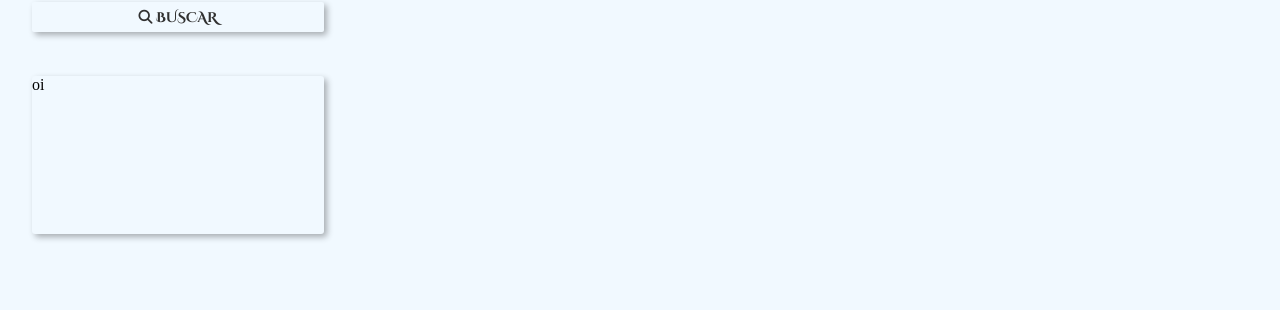
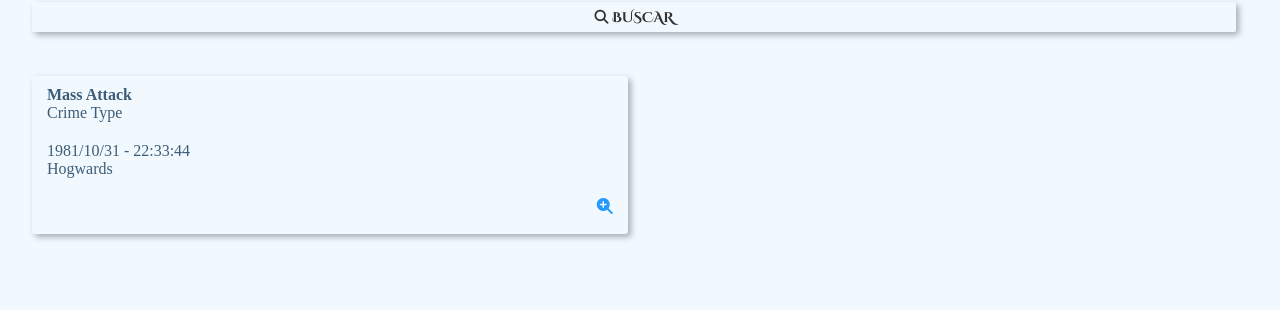
Before and after one commit to wallaceantunes/projetoAthonTech, a Vue app: page / in a window 1280 px wide. Shown: the part 390-700 px from the top of the page. Built offline with nearby package versions, Linux system fonts and the light colour scheme.

Commit message:
tablet layout and cards

```diff
--- a/src/App.vue
+++ b/src/App.vue
@@ -15,7 +15,7 @@
   components: { Header, Footer }
 })
 </script>
-<style >
+<style>
 *{
   margin: 0;
   padding: 0;
@@ -35,4 +35,47 @@
 .text-center{
   text-align: center;
 }
+.container
+{
+    display: flex;
+    flex-direction: column;
+}
+.row{
+    display: flex;
+    flex-wrap: wrap;
+    margin-bottom: 20px;
+}
+.row-spaced{
+    justify-content: space-between;
+}
+.col-pc-25p{
+    width: 24%;
+    flex-basis: auto;
+    margin-right: 1%;
+}
+.col-pc-50p{
+    width: 49%;
+    align-self: flex-end;
+    margin-right: 1%;
+}
+.col-pc-100p{
+  width: 100%;
+  align-self: flex-end;
+}
+@media screen and (min-width: 768px) and (max-width: 1439px){
+.col-tb-25p{
+    width: 24%;
+    flex-basis: auto;
+    margin-right: 1%;
+}
+.col-tb-50p{
+    width: 49%;
+    flex-basis: auto;
+    margin-right: 1%;
+}
+.col-tb-100p{
+    width: 100%;
+    flex-basis: auto;
+}
+}
 </style>
--- a/src/components/CrimeList/cardCrime.vue
+++ b/src/components/CrimeList/cardCrime.vue
@@ -1,13 +1,29 @@
 <template>
-  <div class="container">
-    <div class="row">
-        <div class="col-25p">
-            <div class="card">
-                oi
+    <div class="card">
+        <div class="container">
+            <div class="row">
+                <div class="col-pc-100p">
+                    <b>Mass Attack</b>
+                </div>
+                <br>
+                <div class="col-pc-100p">
+                    Crime Type
+                </div>
+            </div>
+            <div class="row">
+                <div class="col-pc-100p">
+                    1981/10/31 - 22:33:44
+                </div>
+                <br>
+                <div class="col-pc-100p">
+                    Hogwards
+                </div>
+            </div>
+            <div class="row icon-left">
+                <i class="fa fa-search-plus" aria-hidden="true"></i>
             </div>
         </div>
     </div>
-  </div>
 </template>
 
 <script>
@@ -20,33 +36,20 @@
 .card{
     margin-top: 6px;
     width: 100%;
+    padding-left: 15px;
+    padding-right: 15px;
+    padding-top: 10px;
+    padding-bottom: 10px;
     background: #F1F9FF 0% 0% no-repeat padding-box;
     box-shadow: 3px 3px 6px 0px rgba(0, 0, 0, 0.31);
     border-radius: 3px;
     height: 158px;
     margin-bottom: 6px;
+    color: #3C5C77;
+    font: normal normal medium 15px/19px Montserrat;
 }
-.container
-{
-    display: flex;
-    flex-direction: column;
-}
-.row{
-    display: flex;
-    flex-wrap: wrap;
-    margin-bottom: 20px;
-}
-.row-spaced{
-    justify-content: space-between;
-}
-.col-25p{
-    width: 24%;
-    flex-basis: auto;
-    margin-right: 1%;
-}
-.col-50p{
-    width: 49%;
-    align-self: flex-end;
-    margin-right: 1%;
+.icon-left{
+    justify-content: flex-end;
+    color: #2699FB;
 }
 </style>
--- /dev/null
+++ b/src/components/CrimeList/cardCrimeList.vue
@@ -0,0 +1,20 @@
+<template>
+  <div class="container">
+    <div class="row">
+        <div class="col-pc-25p col-tb-50p">
+            <Card />
+        </div>
+    </div>
+  </div>
+</template>
+
+<script lang="ts">
+import Vue from 'vue'
+import Card from '@/components/CrimeList/cardCrime.vue'
+export default Vue.extend({
+  components: { Card }
+})
+</script>
+
+<style scoped>
+</style>
--- a/src/components/CrimeList/searchCrime.vue
+++ b/src/components/CrimeList/searchCrime.vue
@@ -1,36 +1,36 @@
 <template>
     <div class="container">
         <div class="row row-spaced">
-            <div class="col-25p">
+            <div class="col-pc-25p">
                 <span class="title">CRIME LIST</span>
             </div>
-            <div class="col-25p">
+            <div class="col-pc-25p">
                 <button class="btn btn-add block"><i class="fa fa-plus-square-o" aria-hidden="true"></i> ADD NEW CRIME</button>
             </div>
         </div>
         <div class="row">
-            <div class="col-50p">
+            <div class="col-pc-50p col-tb-100p">
                 <Input icon="" label="Text Filter" placeholder="Search for..." type="text"/>
             </div>
         </div>
         <div class="row">
-            <div class="col-50p">
+            <div class="col-pc-50p">
                 <Input icon="fa fa-folder-open" label="Type of crime" placeholder="" type="select"/>
             </div>
-            <div class="col-25p">
+            <div class="col-pc-25p">
                 <Input icon="fa fa-calendar" label="Date - From" placeholder="" type="datetime-local"/>
             </div>
-            <div class="col-25p">
+            <div class="col-pc-25p">
                 <Input icon="fa fa-calendar" label="Date - To" placeholder="" type="datetime-local"/>
             </div>
         </div>
         <div class="row">
-            <div class="col-50p">
+            <div class="col-pc-50p">
                 <Input icon="fa fa-sort-amount-asc" label="Order By" placeholder="" type="select"/>
             </div>
         </div>
         <div class="row">
-            <div class="col-25p">
+            <div class="col-pc-25p col-tb-100p">
                 <button class="btn btn-search block"><i class="fa fa-search" aria-hidden="true"></i> BUSCAR</button>
             </div>
         </div>
@@ -45,29 +45,6 @@
 })
 </script>
 <style scoped>
-.container
-{
-    display: flex;
-    flex-direction: column;
-}
-.row{
-    display: flex;
-    flex-wrap: wrap;
-    margin-bottom: 20px;
-}
-.row-spaced{
-    justify-content: space-between;
-}
-.col-25p{
-    width: 24%;
-    flex-basis: auto;
-    margin-right: 1%;
-}
-.col-50p{
-    width: 49%;
-    align-self: flex-end;
-    margin-right: 1%;
-}
 .title{
     text-align: left;
     font: normal normal bold 25px/25px Cinzel Decorative;
--- a/src/views/crimeList.vue
+++ b/src/views/crimeList.vue
@@ -2,15 +2,15 @@
   <div>
     <SearchCrime />
     <br>
-    <CardCrime />
+    <CardCrimeList />
   </div>
 </template>
 
 <script lang="ts">
 import Vue from 'vue'
 import SearchCrime from '@/components/CrimeList/searchCrime.vue'
-import CardCrime from '@/components/CrimeList/cardCrime.vue'
+import CardCrimeList from '@/components/CrimeList/cardCrimeList.vue'
 export default Vue.extend({
-  components: { SearchCrime, CardCrime }
+  components: { SearchCrime, CardCrimeList }
 })
 </script>
```
